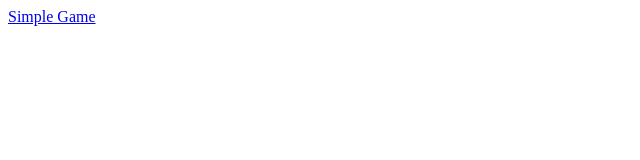
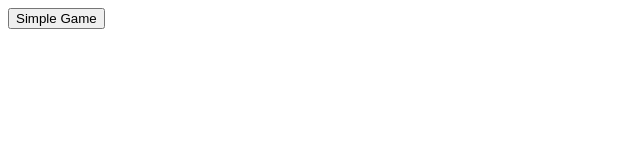
Before and after one commit to swgarverick/swgarverick.github.io, a plain HTML site: page index.html in a window 1280 px wide. Shown: the whole page, without its empty margins (0-640 px from the left). Drawn offline with Linux system fonts and the light colour scheme.

Commit message:
Button Link 1

```diff
--- a/index.html
+++ b/index.html
@@ -5,7 +5,11 @@
 </head>
 <body>
 
-<a href="simpleGame/">Simple Game</a>
+<form>
+<input type="button" value="Simple Game" onclick="window.location.href='simpleGame/'" />
+</form>
+
+
 
 </body>
 </html>
```
